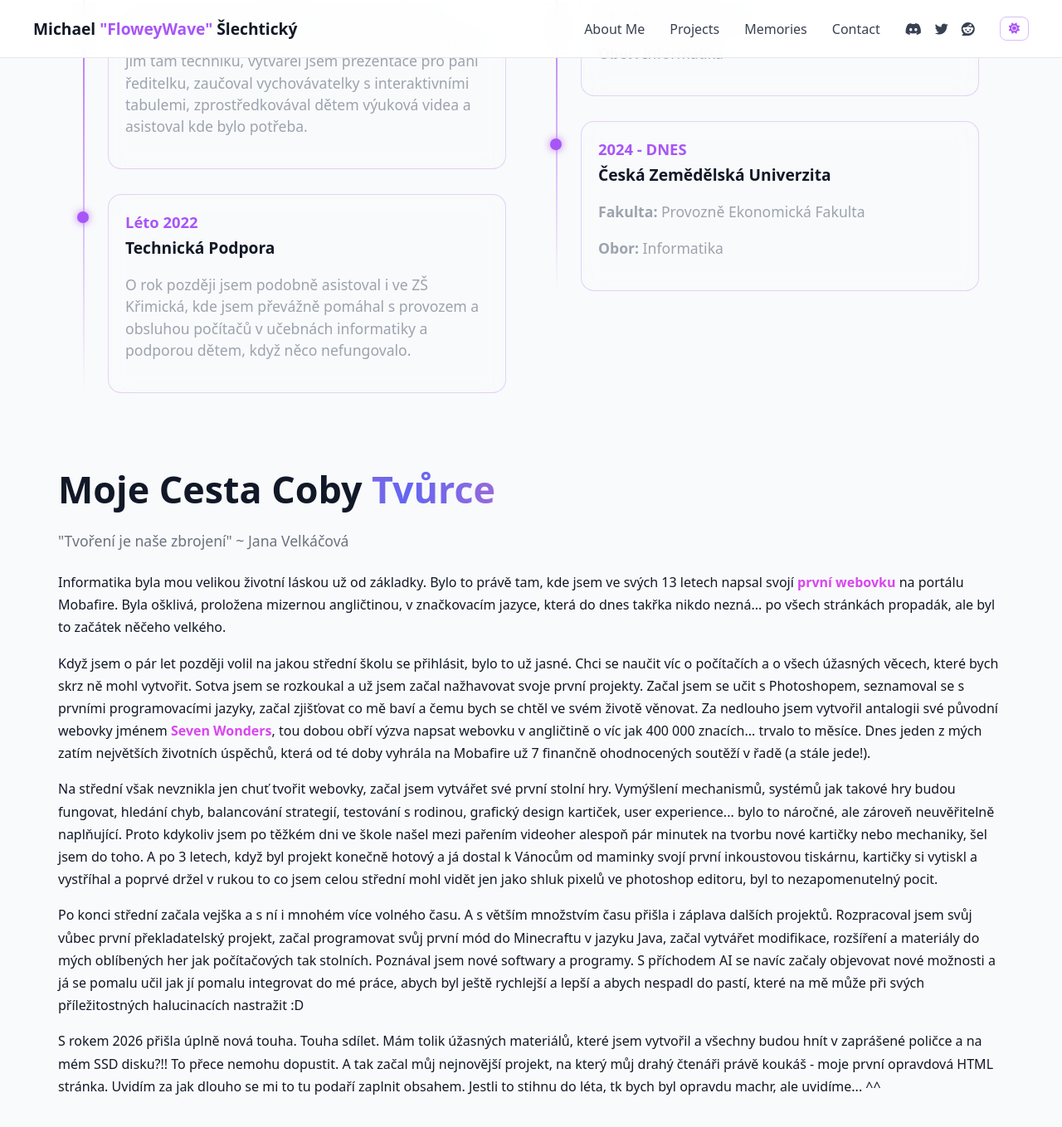
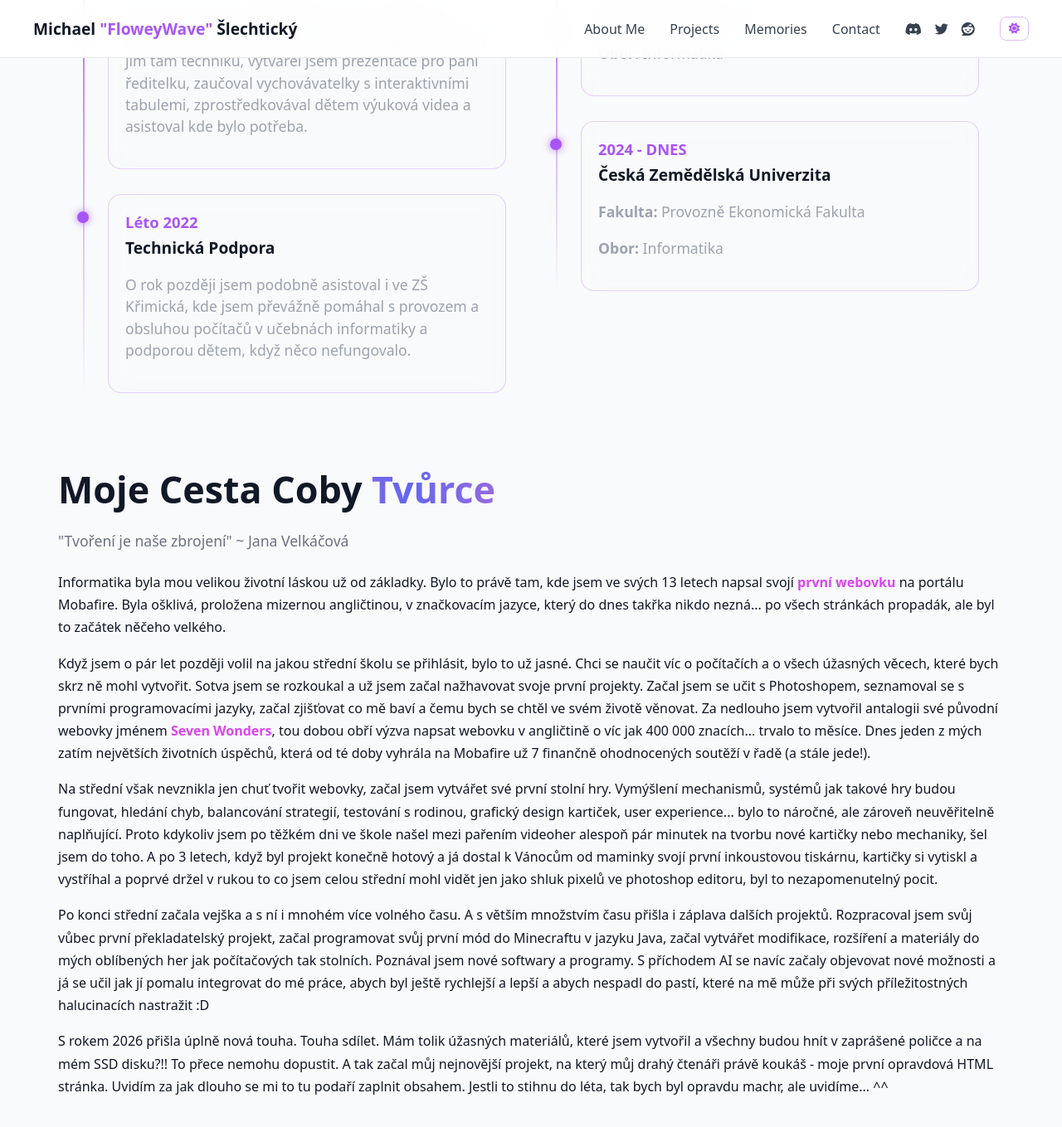
Before and after one commit to FloweyWave2/floweywave2.github.io, a Jekyll site: the page built from creator.html, in a window 1280 px wide and 1400 px high, scrolled down 1666 px. Shown: the top 1359 px of the window at 83% size. Built offline with Jekyll 4.4.1, drawn with Linux system fonts in a browser that asks for light colours.

Commit message:
Update creator.html

```diff
--- a/creator.html
+++ b/creator.html
@@ -240,7 +240,7 @@
                     <p>
                         Informatika byla mou velikou životní láskou už od základky. Bylo to právě tam, kde jsem ve svých 13 letech napsal
                         svojí <a href= https://www.mobafire.com/league-of-legends/build/playing-soraka-for-fun-518055>první webovku</a> na portálu
-                        Mobafire. Byla ošklivá, proložena mizernou angličtinou, v značkovacím jazyce, která do dnes takřka nikdo nezná...
+                        Mobafire. Byla ošklivá, proložena mizernou angličtinou, v značkovacím jazyce, který do dnes takřka nikdo nezná...
                         po všech stránkách propadák, ale byl to začátek něčeho velkého.
                     </p>
 
@@ -267,7 +267,7 @@
                         Po konci střední začala vejška a s ní i mnohém více volného času. A s větším množstvím času přišla i záplava dalších projektů.
                         Rozpracoval jsem svůj vůbec první překladatelský projekt, začal programovat svůj první mód do Minecraftu v jazyku Java,
                         začal vytvářet modifikace, rozšíření a materiály do mých oblíbených her jak počítačových tak stolních. Poznával jsem nové
-                        softwary a programy. S příchodem AI se navíc začaly objevovat nové možnosti a já se pomalu učil jak jí pomalu integrovat do mé
+                        softwary a programy. S příchodem AI se navíc začaly objevovat nové možnosti a já se učil jak jí pomalu integrovat do mé
                         práce, abych byl ještě rychlejší a lepší a abych nespadl do pastí, které na mě může při svých příležitostných halucinacích
                         nastražit :D
                     </p>
@@ -276,7 +276,7 @@
                         S rokem 2026 přišla úplně nová touha. Touha sdílet. Mám tolik úžasných materiálů, které jsem vytvořil a všechny budou hnít
                         v zaprášené poličce a na mém SSD disku?!! To přece nemohu dopustit. A tak začal můj nejnovější projekt, na který můj drahý čtenáři
                         právě koukáš - moje první opravdová HTML stránka. Uvidím za jak dlouho se mi to tu podaří zaplnit obsahem. Jestli to stihnu
-                        do léta, tk bych byl opravdu machr, ale uvidíme... ^^
+                        do léta, tak bych byl opravdu machr, ale uvidíme... ^^
                     </p>
                 </div>
             </div>
```
